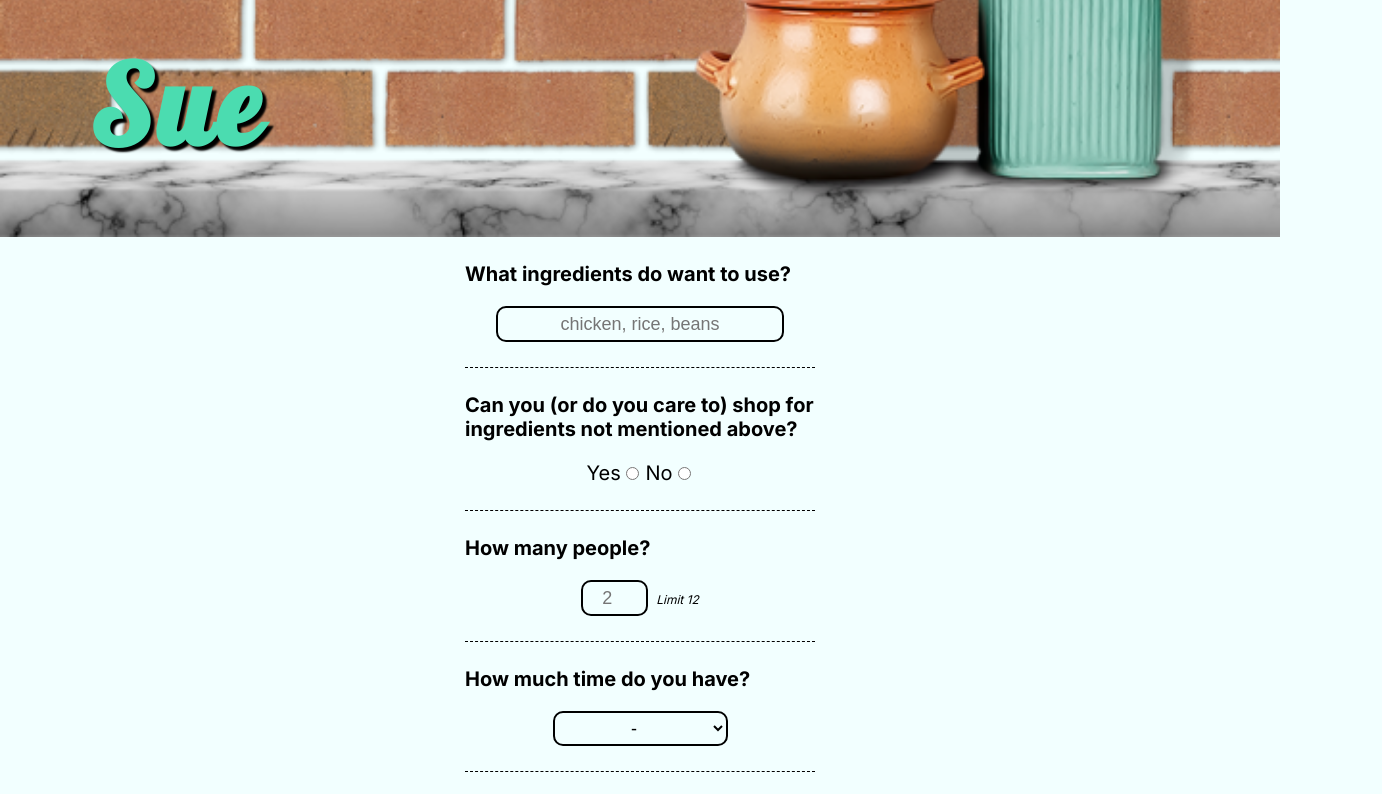
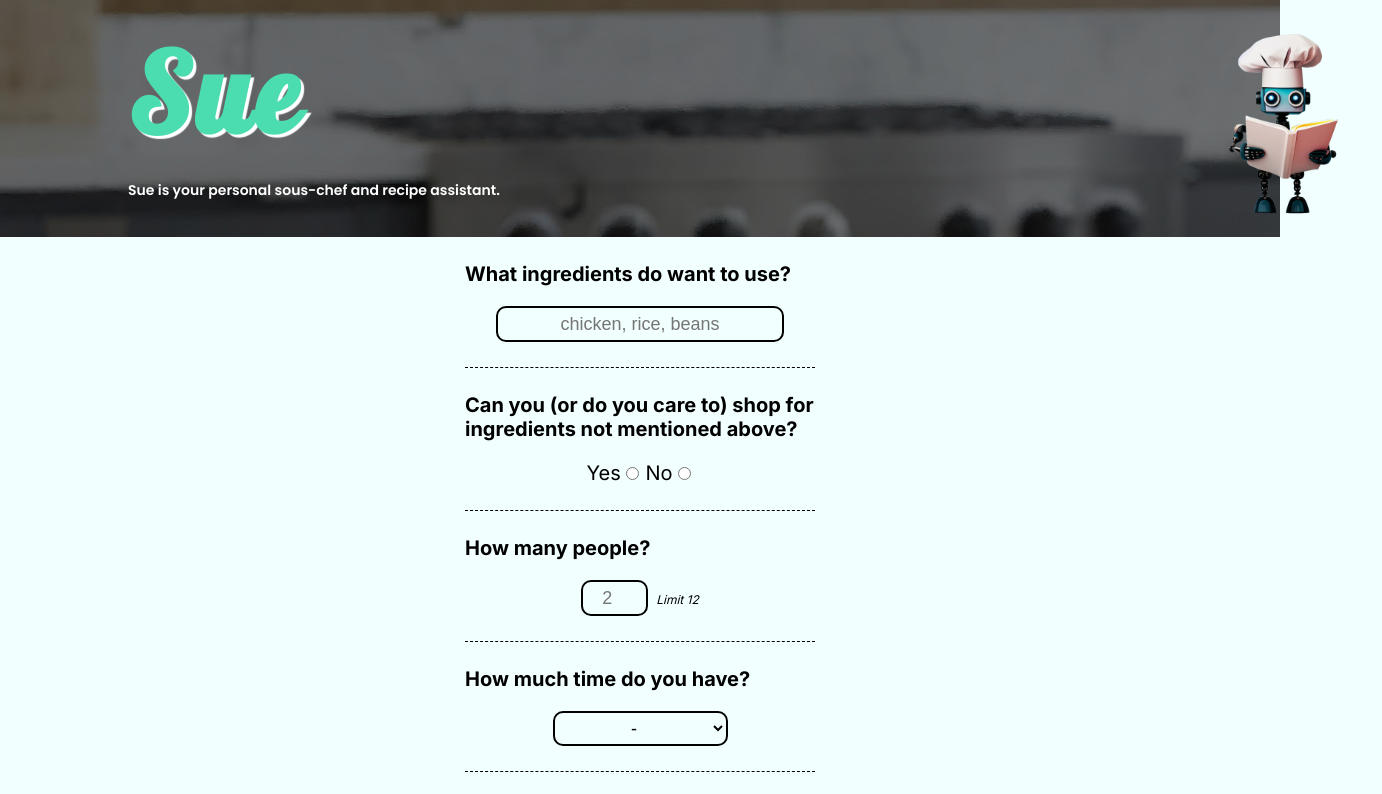
Before and after one commit to Eddie-OConnor/Sue, a website built with Vite: page index.html in a window 1280 px wide. Shown: the top 794 px of the page, 1382 px wide, since content can reach past the window. Built offline with nearby package versions, Linux system fonts and the light colour scheme.

Commit message:
created "Sue", updated header and site icon

```diff
--- a/index.css
+++ b/index.css
@@ -8,26 +8,56 @@ html, body {
 }
 
 header{
-    background-image: url('assets/utensils.png');
-    background-size: cover;
-    background-position: bottom;
     height: 237px;
     width: 100%;
     margin: 0;
     position: relative;
 }
 
+header::before{
+    content: "";
+    position: absolute;
+    top: 0;
+    right: 0;
+    bottom: 0;
+    left: 0;
+    background: url('assets/kitchen.jpg') center 70% no-repeat;
+    background-size: cover;
+    filter: brightness(0.6);
+}
+
 header h1{
     margin: 0;
     font-size: 110px;
     position: absolute;
-    top: 15%;
-    left:7%;
+    top: 10%;
+    left: 10%;
     font-family: 'Lobster', sans-serif;
     font-weight: bold;
     letter-spacing: 5px;
     color: #4BDCB0;
-    text-shadow: 4px 4px 2px rgba(0, 0, 0, 1);
+    text-shadow: 3px 3px 1px rgba(255, 255, 255, 1);
+}
+
+header p{
+    color: white;
+    font-weight: 600;
+    font-size: 14px;
+    width: 60%;
+    position: absolute;
+    bottom: 15%;
+    left: 10%;
+    margin: 0;
+    font-family: "Poppins", sans-serif;
+}
+
+#sue-mascot{
+    position: absolute;
+    bottom: 5%;
+    right: -8%;
+    height: 200px;
+    width: 200px;
+    margin: 0;
 }
 
 main{
--- a/index.html
+++ b/index.html
@@ -2,17 +2,19 @@
 <html lang="en">
     <head>
         <meta charset="UTF-8" name="viewport" content="width=device-width, initial-scale=1.0">
-        <!-- <link rel="icon" href="" type="image/x-icon" /> -->
+        <link rel="icon" href="./assets/Sue.png" type="image/x-icon"/>
         <link rel="stylesheet" href="index.css">
         <link rel="preconnect" href="https://fonts.googleapis.com">
         <link rel="preconnect" href="https://fonts.gstatic.com" crossorigin>
-        <link href="https://fonts.googleapis.com/css2?family=Inter:wght@100..900&family=Lobster&display=swap" rel="stylesheet">
+        <link href="https://fonts.googleapis.com/css2?family=Inter:wght@100..900&family=Lobster&family=Poppins:ital,wght@0,100;0,200;0,300;0,400;0,500;0,600;0,700;0,800;0,900;1,100;1,200;1,300;1,400;1,500;1,600;1,700;1,800;1,900&display=swap" rel="stylesheet">
         <title>Sue</title>
     </head>
     <body>
 
     <header>
         <h1>Sue</h1>
+        <img id="sue-mascot" src="./assets/Sue.png" alt="Sue robot chef">
+        <p>Sue is your personal sous-chef and recipe assistant.</p>
     </header>
 
     <main>
```
Also changed, not shown: assets/Sue.png (added), assets/kitchen.jpg (added), assets/utensils.png (deleted).
